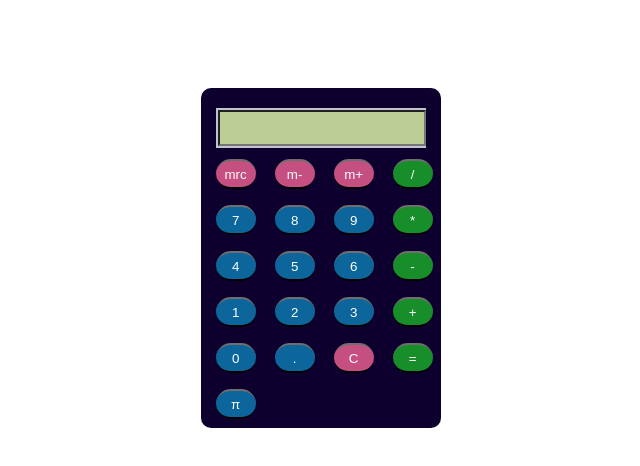
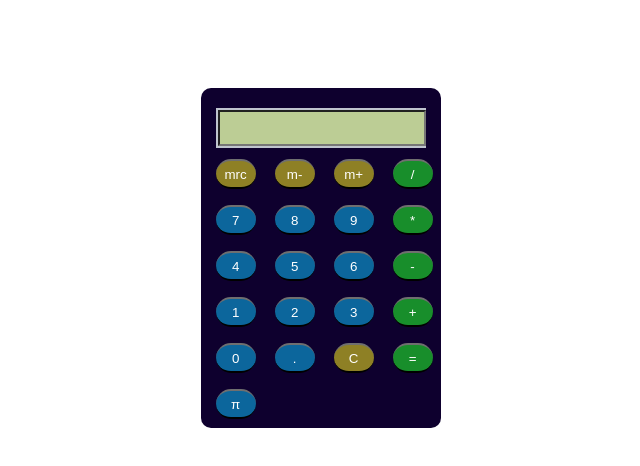
Before and after one commit to notapolarbear/Calculator, a plain HTML site: page index.html in a window 1280 px wide. Shown: the whole page, without its empty margins (313-953 px from the left). Drawn offline with Linux system fonts and the light colour scheme.

Commit message:
Changed color (again)

```diff
--- a/calculator.css
+++ b/calculator.css
@@ -49,7 +49,7 @@
 }
 .button.function {
 	color: white;
-	background-color: #c64f81;
+	background-color: #8E8025;
 	border-bottom: black 2px solid;
 	border-top: 2px #6f6f6f solid;
 }
```
